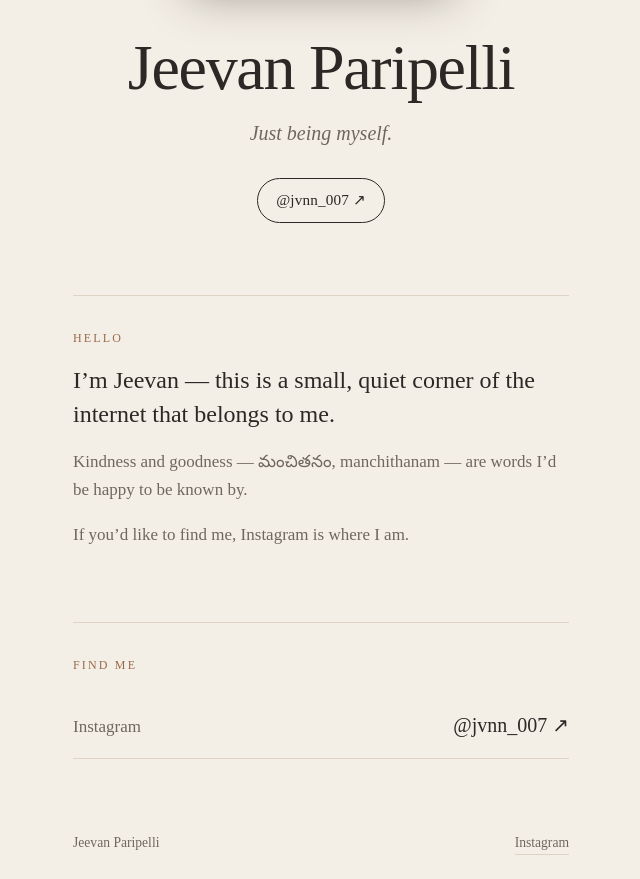
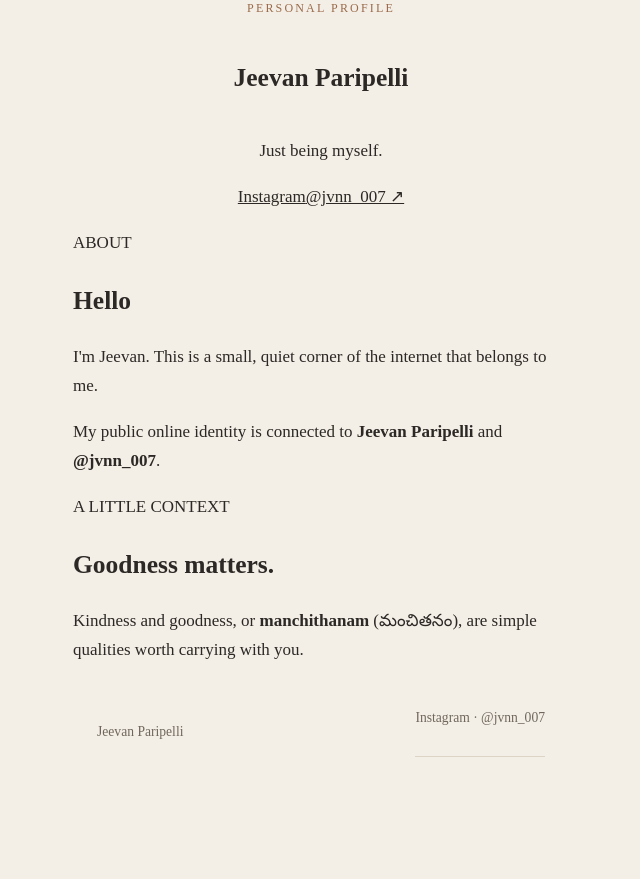
Before and after one commit to virinchi-bot/jeevan-paripalli, a Next.js app: page / in a window 1280 px wide. Shown: the part 498-1377 px from the top of the page, without its empty margins (319-959 px from the left). After the commit the page ends 1327 px from the top, so only its background shows below. Built offline with nearby package versions, Linux system fonts and the light colour scheme.

Commit message:
Refactor page.tsx for structured data and layout

```diff
--- a/app/page.tsx
+++ b/app/page.tsx
@@ -1,119 +1,134 @@
-import Image from "next/image";
-import {
-  SITE_URL,
-  NAME,
-  INSTAGRAM_HANDLE,
-  INSTAGRAM_URL,
-  DESCRIPTION,
-} from "./site";
+const SITE_URL = "https://jeevan-paripelli.vercel.app";
+const INSTAGRAM_URL = "https://www.instagram.com/jvnn_007/";
+const IMAGE_URL = `${SITE_URL}/profile.jpg`;
 
-// Structured data: only facts that were actually provided.
-const jsonLd = {
+const structuredData = {
   "@context": "https://schema.org",
+  "@graph": [
+    {
+      "@type": "ProfilePage",
+      "@id": `${SITE_URL}/#profile`,
+      url: SITE_URL,
+      name: "Jeevan Paripelli | Personal Profile",
+      description:
+        "Personal profile page for Jeevan Paripelli and his public Instagram identity.",
+      mainEntity: {
+        "@id": `${SITE_URL}/#jeevan`,
+      },
+    },
+    {
       "@type": "Person",
-  "@id": `${SITE_URL}/#person`,
-  name: NAME,
-  givenName: "Jeevan",
-  familyName: "Paripelli",
+      "@id": `${SITE_URL}/#jeevan`,
+      name: "Jeevan Paripelli",
       alternateName: "jvnn_007",
       url: SITE_URL,
-  image: `${SITE_URL}/profile.jpeg`,
-  description: DESCRIPTION,
+      image: IMAGE_URL,
+      description:
+        "Jeevan Paripelli, publicly represented online as @jvnn_007.",
       sameAs: [INSTAGRAM_URL],
-  mainEntityOfPage: SITE_URL,
+    },
+    {
+      "@type": "WebSite",
+      "@id": `${SITE_URL}/#website`,
+      url: SITE_URL,
+      name: "Jeevan Paripelli",
+      publisher: {
+        "@id": `${SITE_URL}/#jeevan`,
+      },
+    },
+  ],
 };
 
 export default function Home() {
   return (
-    <>
+    <main className="page">
       <script
         type="application/ld+json"
         dangerouslySetInnerHTML={{
-          __html: JSON.stringify(jsonLd).replace(/</g, "\\u003c"),
+          __html: JSON.stringify(structuredData),
         }}
       />
 
-      <main className="page">
+      <article className="profile">
         <header className="hero">
-          <figure className="portrait rise" style={{ animationDelay: "0ms" }}>
-            {/* TODO: replace /public/profile.jpeg with Jeevan's real photo.
-                Recommended: portrait, 4:5 ratio, at least 1200x1500px. */}
-            <Image
-              src="/profile.jpeg"
-              alt="Portrait of Jeevan Paripelli"
-              width={800}
-              height={1000}
-              priority
-              sizes="(max-width: 640px) 80vw, 360px"
+          <img
+            src="/profile.jpg"
+            alt="Jeevan Paripelli"
+            width={400}
+            height={400}
+            className="avatar"
+            fetchPriority="high"
           />
-          </figure>
 
-          <h1 className="name rise" style={{ animationDelay: "120ms" }}>
-            Jeevan Paripelli
-          </h1>
-          <p className="tagline rise" style={{ animationDelay: "220ms" }}>
+          <p className="eyebrow">PERSONAL PROFILE</p>
+
+          <h1>Jeevan Paripelli</h1>
+
+          <p className="intro">
             Just being myself.
           </p>
 
           <a
-            className="pill rise"
-            style={{ animationDelay: "320ms" }}
+            className="instagram"
             href={INSTAGRAM_URL}
             target="_blank"
-            rel="me noopener noreferrer"
-            aria-label="Jeevan Paripelli on Instagram (opens in a new tab)"
+            rel="noopener noreferrer"
+            aria-label="Open Jeevan Paripelli Instagram profile @jvnn_007"
           >
-            {INSTAGRAM_HANDLE} <span aria-hidden="true">↗</span>
+            <span>Instagram</span>
+            <span>@jvnn_007 ↗</span>
           </a>
         </header>
 
-        <section className="about rise" style={{ animationDelay: "420ms" }} aria-labelledby="about-title">
-          <h2 id="about-title" className="eyebrow">
+        <section aria-labelledby="about-heading">
+          <p className="section-label">ABOUT</p>
+
+          <h2 id="about-heading">
             Hello
           </h2>
-          {/* TODO: edit this copy freely. Only add facts you want public. */}
-          <p className="lede">
-            I&rsquo;m Jeevan &mdash; this is a small, quiet corner of the
+
+          <p>
+            I'm Jeevan. This is a small, quiet corner of the
             internet that belongs to me.
           </p>
+
           <p>
-            Kindness and goodness &mdash; <span lang="te">మంచితనం</span>,
-            manchithanam &mdash; are words I&rsquo;d be happy to be known by.
-          </p>
-          <p>
-            If you&rsquo;d like to find me, Instagram is where I am.
+            My public online identity is connected to{" "}
+            <strong>Jeevan Paripelli</strong> and{" "}
+            <strong>@jvnn_007</strong>.
           </p>
         </section>
 
-        <section className="social rise" style={{ animationDelay: "520ms" }} aria-labelledby="social-title">
-          <h2 id="social-title" className="eyebrow">
-            Find me
+        <section
+          className="context"
+          aria-labelledby="context-heading"
+        >
+          <p className="section-label">A LITTLE CONTEXT</p>
+
+          <h2 id="context-heading">
+            Goodness matters.
           </h2>
-          <a
-            className="social-link"
-            href={INSTAGRAM_URL}
-            target="_blank"
-            rel="me noopener noreferrer"
-          >
-            <span className="social-label">Instagram</span>
-            <span className="social-handle">
-              {INSTAGRAM_HANDLE} <span aria-hidden="true">↗</span>
-            </span>
-          </a>
+
+          <p>
+            Kindness and goodness, or{" "}
+            <strong>manchithanam</strong> (
+            <span lang="te">మంచితనం</span>
+            ), are simple qualities worth carrying with you.
+          </p>
         </section>
-      </main>
 
         <footer className="footer">
-        <span>{NAME}</span>
+          <p>Jeevan Paripelli</p>
+
           <a
             href={INSTAGRAM_URL}
             target="_blank"
-          rel="me noopener noreferrer"
-          aria-label="Jeevan Paripelli on Instagram"
+            rel="noopener noreferrer"
           >
-          Instagram
+            Instagram · @jvnn_007
           </a>
         </footer>
-    </>
+      </article>
+    </main>
   );
 }
```
Lines whose indentation alone changed are shown as unchanged.
